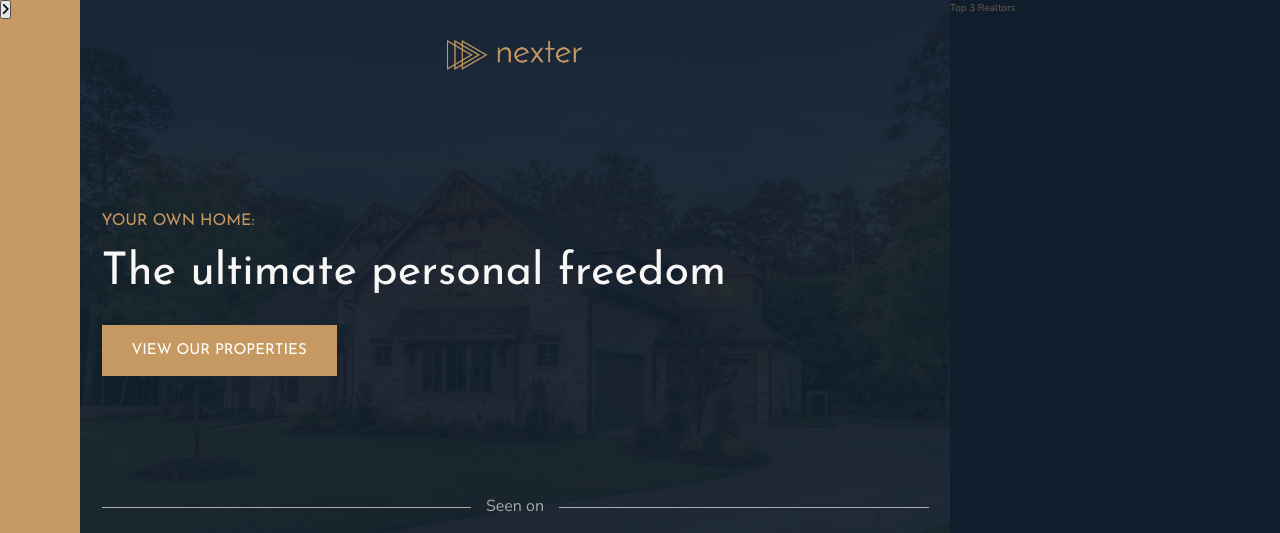
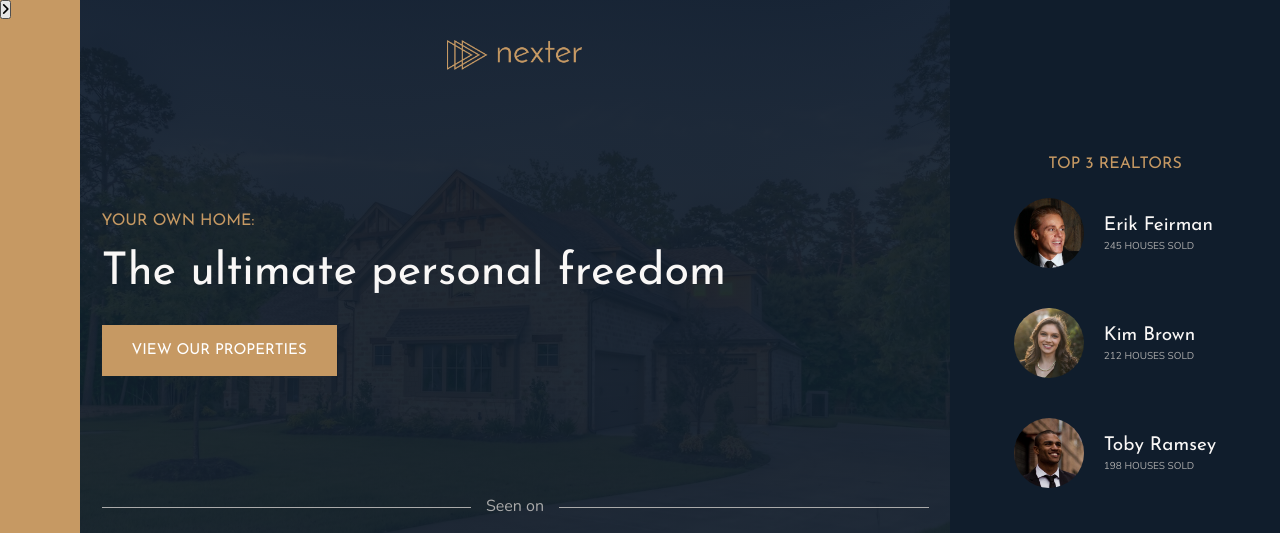
Before and after one commit to amxavier68/nexter, a React app: page / in a window 1280 px wide. Shown: the top 533 px of the page. Built offline with nearby package versions, Linux system fonts and the light colour scheme; no server answers.

Commit message:
Added Realtors section

```diff
--- a/scss/layout/_realtors.scss
+++ b/scss/layout/_realtors.scss
@@ -1,4 +1,31 @@
 .realtors {
   background-color: $color-secondary;
   grid-column: col-start 7 / full-end;
+  padding: 3rem;
+
+  display: grid;
+  align-content: center;
+  justify-content: center;
+  justify-items: center;
+  grid-row-gap: 2rem;
+
+  &__list {
+    display: grid;
+    grid-template-columns: min-content max-content;
+    grid-column-gap: 2rem;
+    grid-row-gap: 5vh;
+    align-items: center;
+  }
+
+  &__img {
+    width: 7rem;
+    border-radius: 50%;
+    display: block;
+  }
+
+  &__sold {
+    text-transform: uppercase;
+    color: $color-grey-light-2;
+    margin-top: -3px;
+  }
 }
--- a/src/components/App.css
+++ b/src/components/App.css
@@ -277,7 +277,27 @@
 
 .realtors {
   background-color: #101d2c;
-  grid-column: col-start 7 / full-end; }
+  grid-column: col-start 7 / full-end;
+  padding: 3rem;
+  display: grid;
+  align-content: center;
+  justify-content: center;
+  justify-items: center;
+  grid-row-gap: 2rem; }
+  .realtors__list {
+    display: grid;
+    grid-template-columns: min-content max-content;
+    grid-column-gap: 2rem;
+    grid-row-gap: 5vh;
+    align-items: center; }
+  .realtors__img {
+    width: 7rem;
+    border-radius: 50%;
+    display: block; }
+  .realtors__sold {
+    text-transform: uppercase;
+    color: #aaa;
+    margin-top: -3px; }
 
 .sidebar {
   background-color: #c69963;
--- a/src/components/elements/Realtors.js
+++ b/src/components/elements/Realtors.js
@@ -1,10 +1,32 @@
 import React from 'react';
 import '../App.css';
+
+// Image Handling
+import Realtor1 from '../../../public/img/realtor-1.jpeg';
+import Realtor2 from '../../../public/img/realtor-2.jpeg';
+import Realtor3 from '../../../public/img/realtor-3.jpeg';
 
 const Realtors = () => {
   return (
     <div className='realtors'>
-      Top 3 Realtors
+      <h3 className='heading-3'>Top 3 Realtors</h3>
+      <div className='realtors__list'>
+        <img src={Realtor1} className='realtors__img' alt="realtor 1" />
+        <div className='realtors__details'>
+          <h4 className='heading-4 heading-4--light'>Erik Feirman</h4>
+          <p className="realtors__sold">245 houses sold</p>
+        </div>
+        <img src={Realtor2} className='realtors__img' alt="realtor 2" />
+        <div className="realtors__details">
+          <h4 className="heading-4 heading-4--light">Kim Brown</h4>
+          <p className="realtors__sold">212 houses sold</p>
+        </div>
+        <img src={Realtor3} className='realtors__img' alt="realtor 3" />
+        <div className="realtors__details">
+          <h4 className="heading-4 heading-4--light">Toby Ramsey</h4>
+          <p className="realtors__sold">198 houses sold</p>
+        </div>
+      </div>
     </div>
   )
 }
--- a/src/components/layout/Header.js
+++ b/src/components/layout/Header.js
@@ -11,7 +11,6 @@
 const Header = () => {
   return (
     <header className='header'>
-
       <img src={Logo} className='header__logo' alt='Nexter Logo' />
       <h3 className='heading-3'>Your own home:</h3>
       <h1 className='heading-1'>The ultimate personal freedom</h1>
@@ -22,10 +21,7 @@
         <img src={Logos2} alt='forbes' />
         <img src={Logos3} alt='techcrunch' />
         <img src={Logos4} alt='business insider' />
-
       </div>
-
-
     </header>
   )
 }
```
